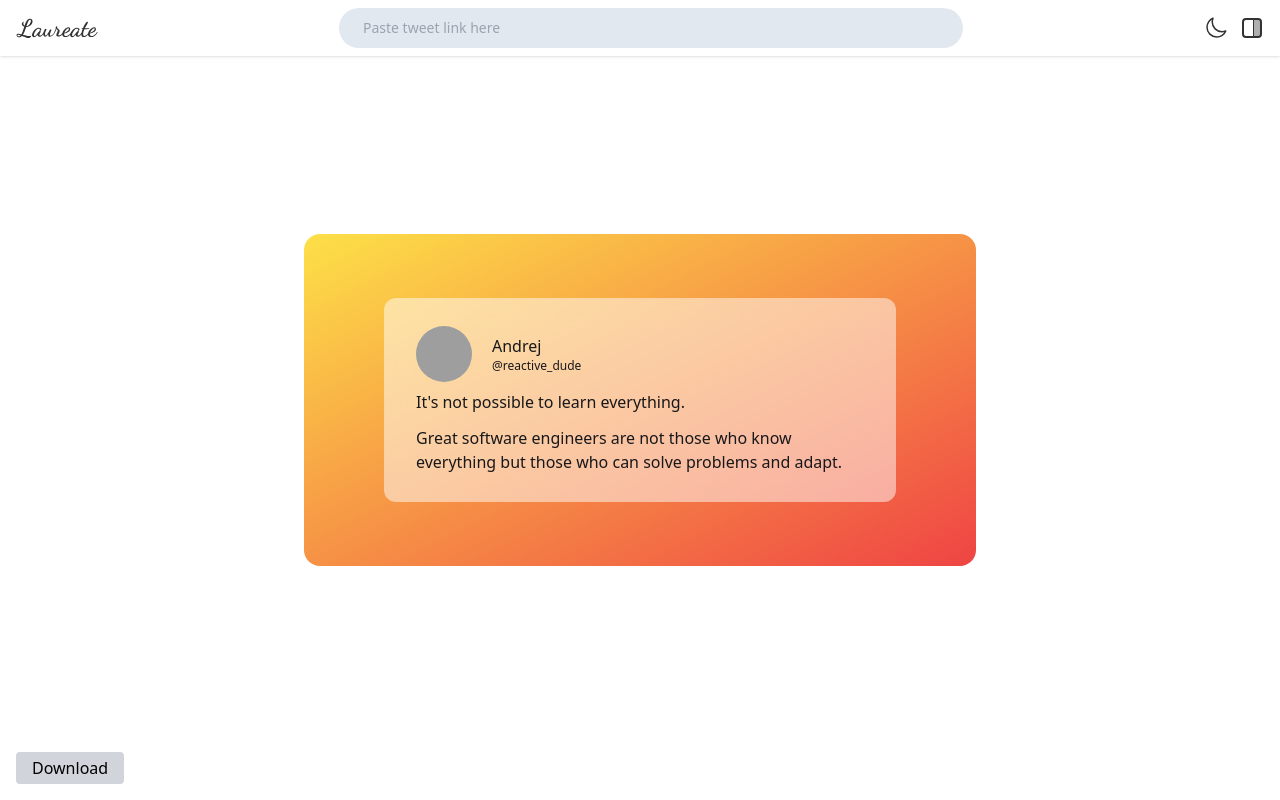
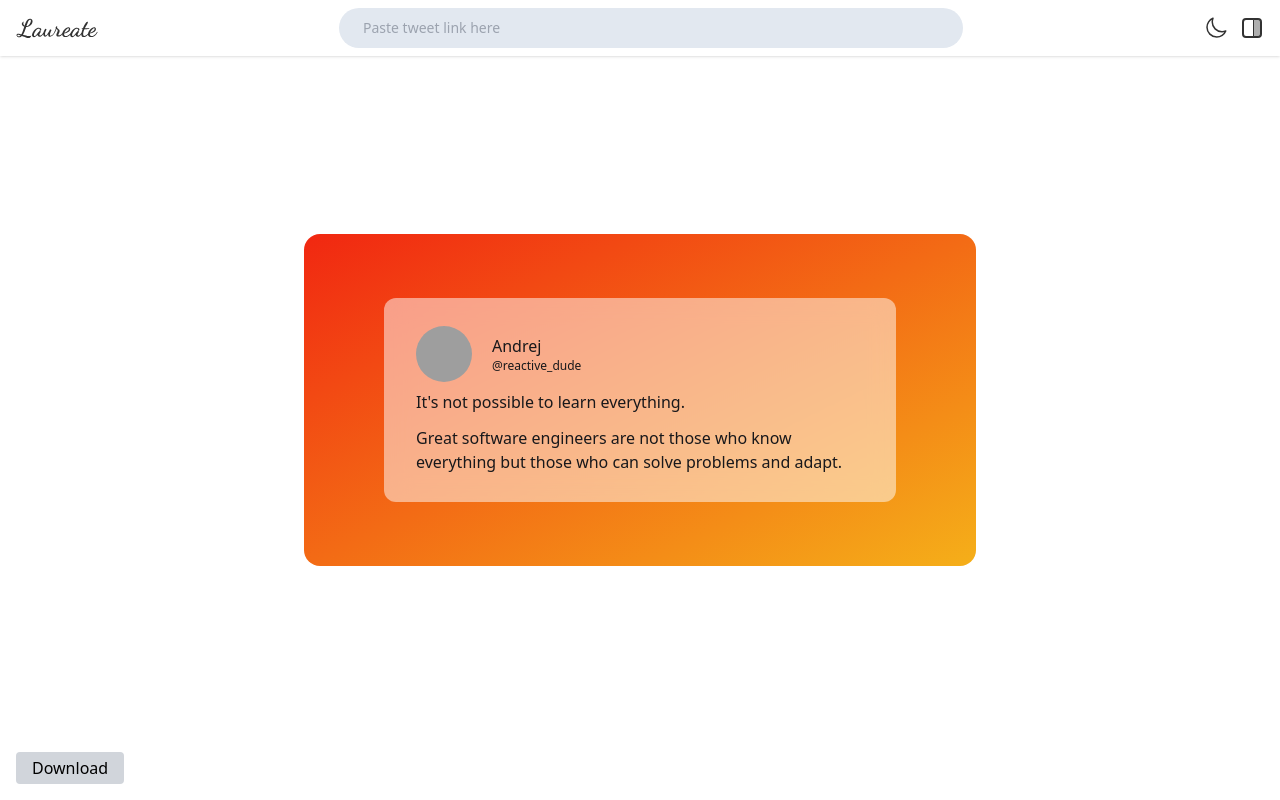
Before and after one commit to subhoghoshX/laureate, a Next.js app: page / in a window 1280 px wide. Built offline with nearby package versions, Linux system fonts and the light colour scheme; grey boxes are pictures that could not be loaded; what prettier-plugin-tailwindcss would draw is missing.

Commit message:
feat: ability to change tweet card bg from sidepanel gradients

```diff
--- a/components/TweetCard.tsx
+++ b/components/TweetCard.tsx
@@ -1,4 +1,4 @@
-import { useCardStore } from "../store";
+import { useCardStore, useGradientStore } from "../store";
 import { Resizable } from "re-resizable";
 
 export default function TweetCard({ rootRef }: any) {
@@ -7,6 +7,8 @@ export default function TweetCard({ rootRef }: any) {
 
   const changeWidth = useCardStore((state: any) => state.changeWidth);
   const changeHeight = useCardStore((state: any) => state.changeHeight);
+
+  const gradients = useGradientStore((state: any) => state.gradients);
 
   return (
     <Resizable
@@ -17,9 +19,15 @@ export default function TweetCard({ rootRef }: any) {
         changeHeight(cardHeight + d.height);
       }}
     >
+      {gradients
+        .filter((gradient: any) => gradient.selected)
+        .map((gradient: any) => (
           <div
             ref={rootRef}
-        className="flex h-full items-center justify-center overflow-hidden rounded-2xl bg-gradient-to-br from-yellow-300 to-red-500 py-16 px-20"
+            style={{
+              background: `linear-gradient(to bottom right, ${gradient.from}, ${gradient.to})`,
+            }}
+            className="flex h-full items-center justify-center overflow-hidden rounded-2xl py-16 px-20"
           >
             <div className="max-w-screen-sm rounded-xl bg-white/50 px-8 py-7 backdrop-blur-md">
               <div className="flex items-center gap-x-5">
@@ -42,6 +50,7 @@ export default function TweetCard({ rootRef }: any) {
               </div>
             </div>
           </div>
+        ))}
     </Resizable>
   );
 }
```
Lines whose indentation alone changed are shown as unchanged.
